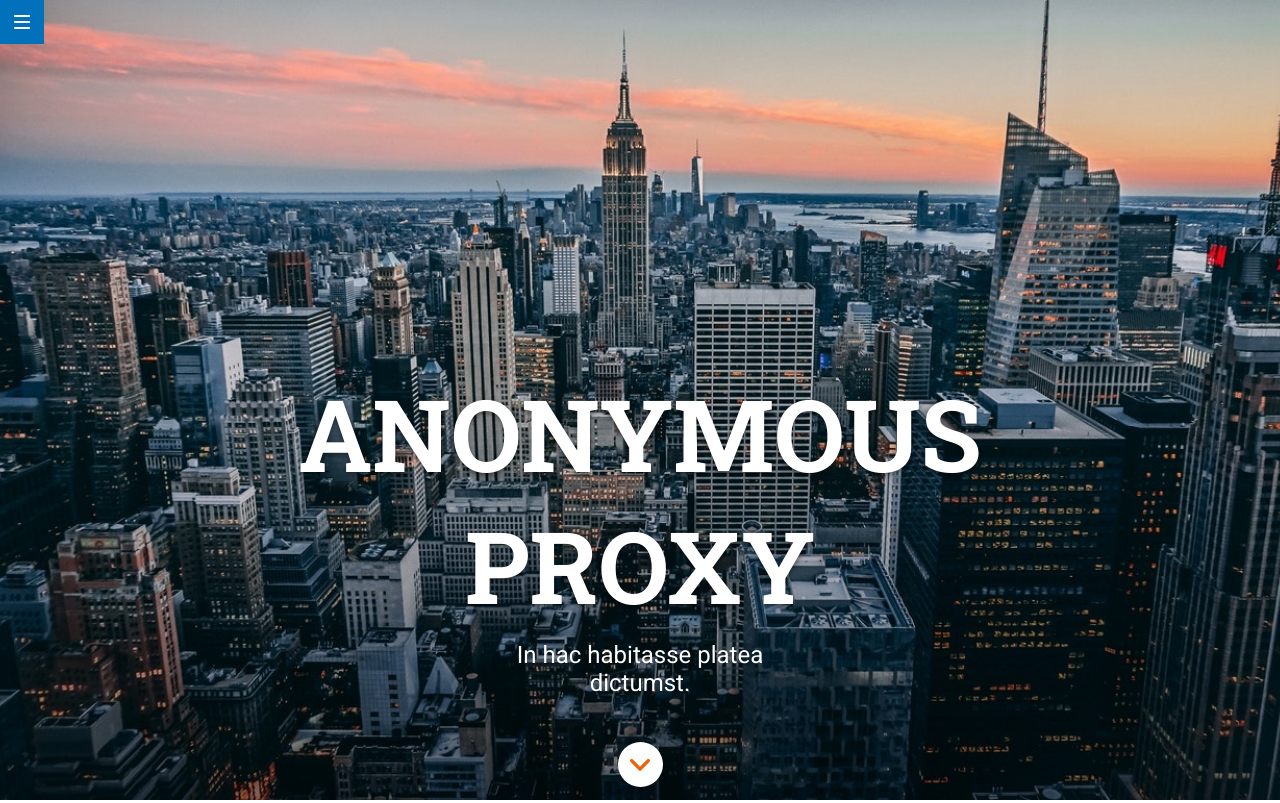
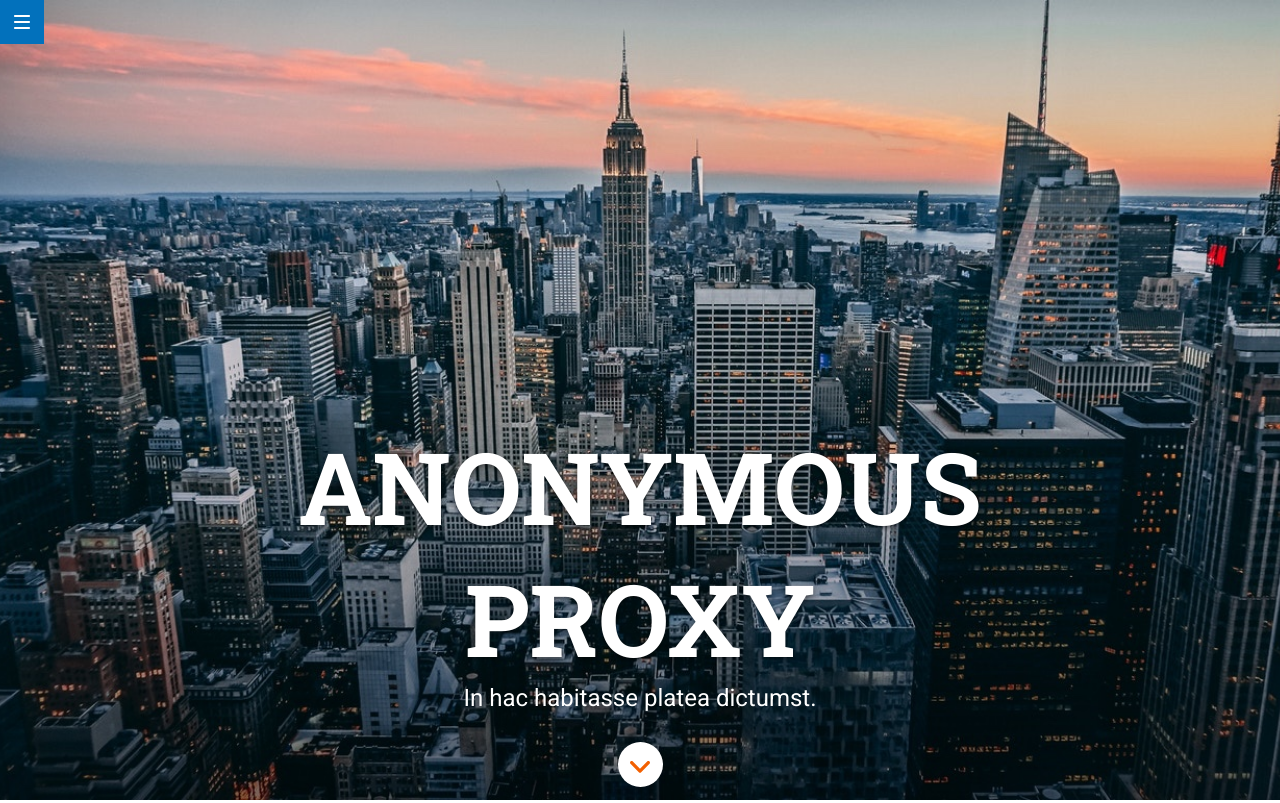
Before and after one commit to sayheylaura/anonymous-proxy, a website: page docs/index.html in a window 1280 px wide. Shown: the top 803 px of the page. Drawn offline with Linux system fonts and the light colour scheme.

Commit message:
Fix header margins

```diff
--- a/_src/assets/scss/layout/_header.scss
+++ b/_src/assets/scss/layout/_header.scss
@@ -59,9 +59,7 @@
 
 .header__text {
     margin: 10px 0 45px 0;
-    font-family: $font-family-primary;
     font-size: 16px;
-    font-weight: $font-weight-normal;
     color: $color-light;
     text-align: center;
 }
@@ -77,7 +75,7 @@
 }
 
 .scroll-down__link {
-    padding: 5px;
+    padding: 18px 13px 15px 13px;
 }
 
 .scroll-down__image {
@@ -88,6 +86,7 @@
 @media all and (min-width:768px) {
 
     .header__container {
+        max-width: 690px;
         margin-bottom: 45px;
     }
 
@@ -98,6 +97,7 @@
     }
 
     .header__text {
+        margin: 20px 0 30px 0;
         font-size: 24px;
     }
 }
@@ -105,6 +105,7 @@
 @media all and (min-width:1280px) {
 
     .header__container {
+        max-width: 730px;
         margin-bottom: 13px;
     }
 
@@ -115,4 +116,7 @@
         text-shadow: 0 2px 5px rgba(0, 0, 0, 0.5);
     }
 
+    .header__text {
+        margin-top: 0;
+    }
 }
--- a/docs/index.html
+++ b/docs/index.html
@@ -22,7 +22,7 @@
 
                 <p class="header__text">In hac habitasse platea dictumst.</p>
                 <div class="scroll-down__container"> <a href="#section1" class="scroll-down__link">
-        <img class="scroll-down__image" src="assets/images/ico-scroll-down.svg" alt="">
+        <img class="scroll-down__image" src="assets/images/ico-scroll-down.svg" alt="Down arrow button linking to next section">
       </a>
 
                 </div>
```
Also changed, not shown: _src/templates/partials/_header.html (+1 -1 lines), docs/assets/css/main.css.
